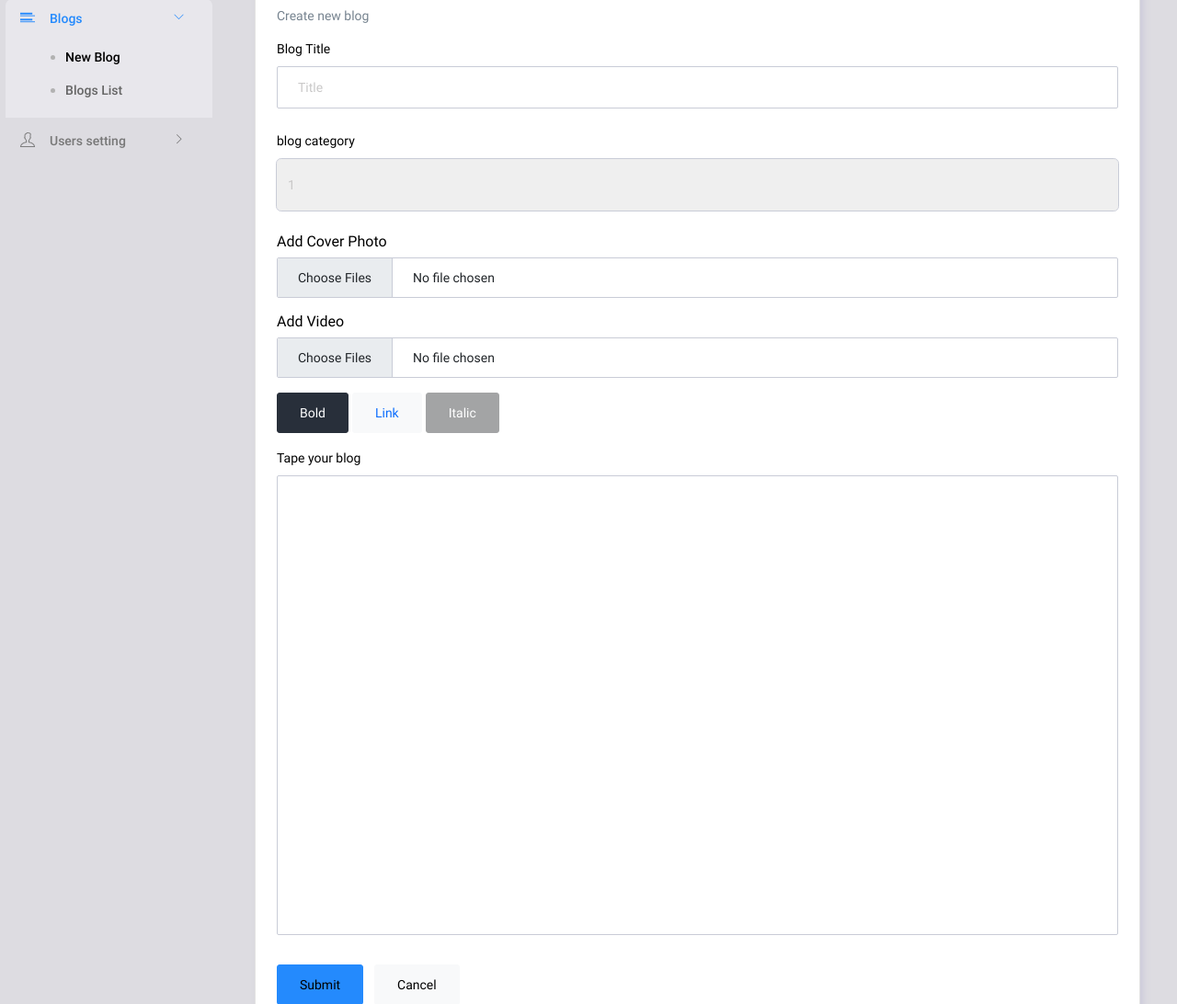
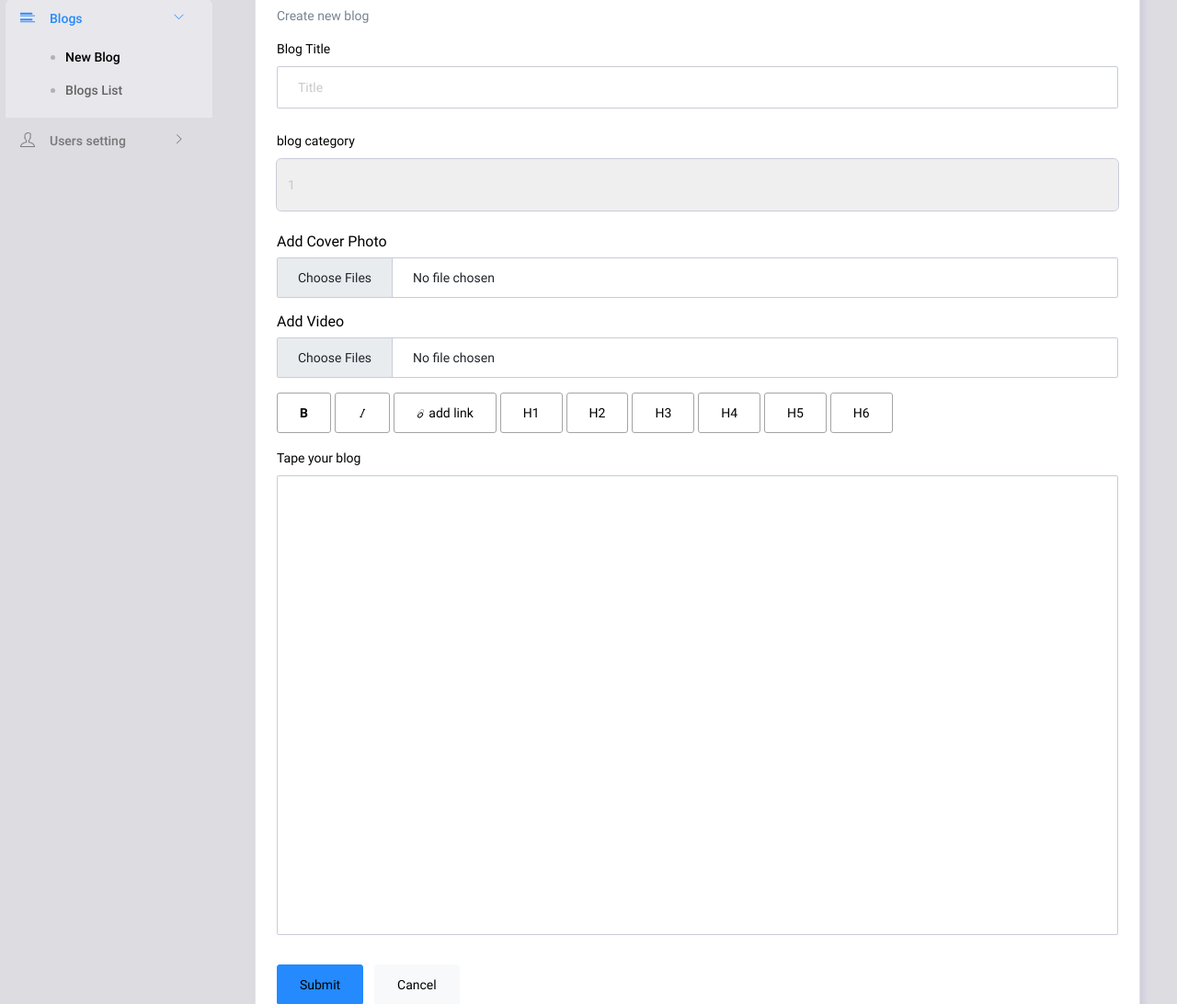
Before and after one commit to anass2002-dr/Medicative-Hospital, a PHP site: page /Dashboard/blogs.php in a window 1280 px wide. Shown: the part 141-1233 px from the top of the page at 92% size. Run offline with PHP 8.4, Linux system fonts and the light colour scheme.

Commit message:
02-10-2023-18:53

```diff
--- a/Dashboard/blogs.php
+++ b/Dashboard/blogs.php
@@ -58,10 +58,19 @@
                       <label for="formFileMultiple" class="form-label">Add Video</label>
                       <input class="form-control" type="file" id="formFileMultiple" multiple>
                     </div>
-                    <div class="mb-3">
-                      <input type="button" class="btn btn-dark text-white" value="Bold" id="bold" onclick="">
+                    <div class="mb-3 para_i">
+                      <!-- <input type="button" class="btn btn-dark text-white" value="Bold" id="bold" onclick="">
                       <input type="button" class="btn btn-light text-primary" value="Link" id="link">
-                      <input type="button" class="btn btn-secondary text-white" value="Italic" id="italic">
+                      <input type="button" class="btn btn-secondary text-white" value="Italic" id="italic"> -->
+                      <button type="button" class="btn border border-secondary"  id="bold"><b>B</b></button>
+                      <button type="button" class="btn border border-secondary"  id="italic"><i class="ti-Italic"></i> </button>
+                      <button type="button" class="btn border border-secondary"  id="link"><i class="ti-link"></i> add link</button>
+                      <input type="button" id="_h1" class="btn border border-secondary" value="H1">
+                      <input type="button" id="_h2" class="btn border border-secondary" value="H2">
+                      <input type="button" id="_h3" class="btn border border-secondary" value="H3">
+                      <input type="button" id="_h4" class="btn border border-secondary" value="H4">
+                      <input type="button" id="_h5" class="btn border border-secondary" value="H5">
+                      <input type="button" id="_h6" class="btn border border-secondary" value="H6">
 
                     </div>
                     <div class="form-group">
@@ -103,17 +112,59 @@
         //   // this.val(text_area)
         // })
 
-        $.fn.myFunction = function(para) {
-          var textarea = $('#paragrah').text()
-          var startPos = $('#paragrah').prop('selectionStart');
-          var endPos = $('#paragrah').prop('selectionEnd');
-          var selectionBefore = textarea.substring(0, startPos);
-          var selection = textarea.substring(startPos, endPos);
-          var selectionAfter = textarea.substring(endPos);
+        function myFunction(para) {
+
+
+          var selection = window.getSelection();
+          var start = selection.anchorOffset;
+          var end = selection.focusOffset;
+          if (start >= 0 && end >= 0){
+            console.log("start: " + start);
+            console.log("end: " + end);
+          }
+          var paragrah = $('#paragrah').html()
+          var selectionBefore = paragrah.substring(0, start);
+          var selection = paragrah.substring(start, end);
+          var selectionAfter = paragrah.substring(end);
           var surrounder = selection.replace(selection, "<" + para + ">" + selection + "</" + para + ">");
           var newText = selectionBefore + surrounder + selectionAfter;
           $('#paragrah').html(newText)
         }
+
+        function header_change(para){
+          var h1 = prompt('Enter your title:');
+          if(h1!=null){
+            var paragrah = $('#paragrah').html()
+            paragrah2=paragrah+'<'+para+'>'+h1+'</'+para+'>'
+            console.log(paragrah2)
+            $('#paragrah').html(paragrah2)
+          }
+
+        }
+        $('#_h1').click(function(){
+          header_change('h1')
+
+        })
+        $('#_h2').click(function(){
+          header_change('h2')
+
+        })
+        $('#_h3').click(function(){
+          header_change('h3')
+
+        })
+        $('#_h4').click(function(){
+          header_change('h4')
+
+        })
+        $('#_h5').click(function(){
+          header_change('h5')
+
+        })
+        $('#_h6').click(function(){
+          header_change('h6')
+
+        })
         var clickB = 0;
         $('#bold').click(function() {
           document.execCommand("bold");
@@ -122,7 +173,7 @@
           document.execCommand("italic");
         })
         $('#link').click(function() {
-          var url = prompt('Enter a URL:', 'http://');;
+          var url = prompt('Enter a URL:', 'http://');
           var selection = document.getSelection();
           document.execCommand('createLink', true, url);
           console.log($('#paragrah').html())
--- a/Dashboard/style.php
+++ b/Dashboard/style.php
@@ -4,6 +4,6 @@
 <!-- plugin css for this page -->
 <!-- End plugin css for this page -->
 <!-- inject:css -->
-<link rel="stylesheet" href="css/style2.css">
+<link rel="stylesheet" href="css/style1.css">
 <!-- endinject -->
 <link rel="shortcut icon" href="images/favicon.png" />
```
Also changed, not shown: Dashboard/css/style1.css.
